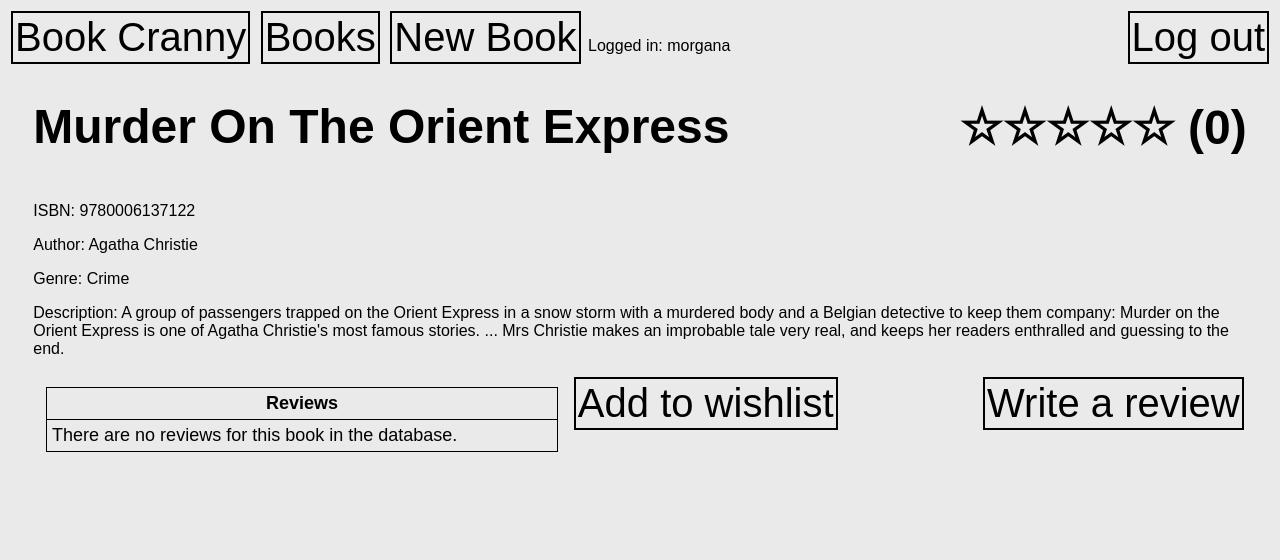
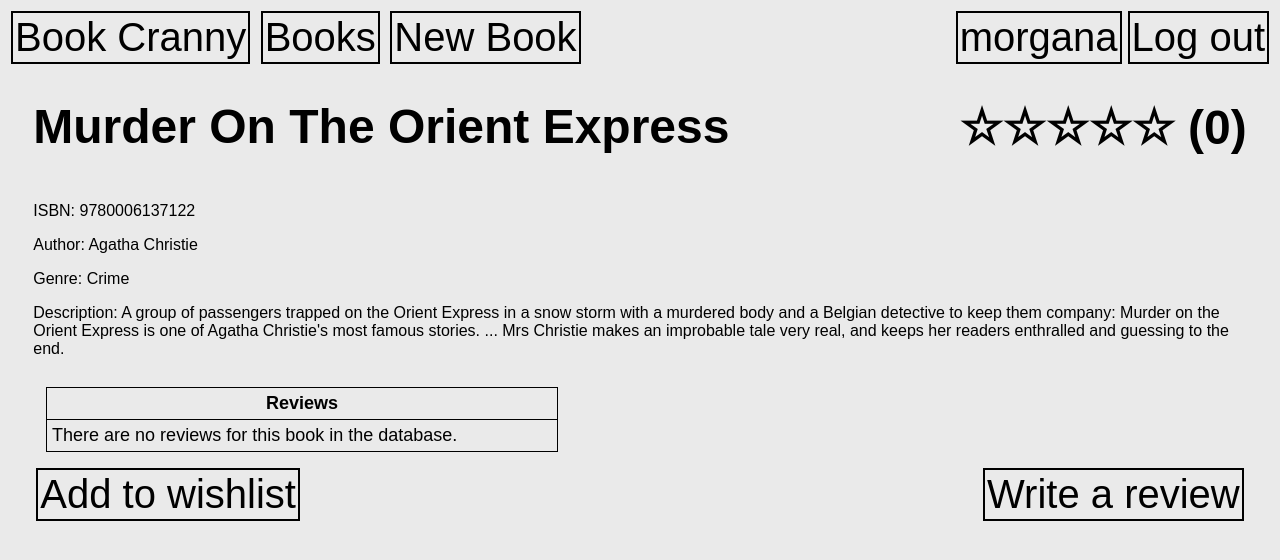
Before and after one commit to ChloeMorgana/bookCrannyProject, a Django app: page /bookcranny/book/9780006137122/ in a window 1280 px wide. Shown: the top 560 px of the page. Run offline with Django 3.2, Linux system fonts and the light colour scheme; a user stored in the database is signed in; data comes from the database, SQL or seed files in the repository.

Commit message:
fixed a layout issue in book.html and made the button to go to user page in header when logged in

```diff
--- a/templates/bookcranny/base.html
+++ b/templates/bookcranny/base.html
@@ -21,9 +21,11 @@
 				<a href="{% url 'bookCranny:newbook' %}" class="a_button large_a_button">
 					New Book
 				</a>
-				Logged in: {{ user.username }}
-				<a href="{% url 'auth_logout' %}?next=/bookcranny/" class="a_button large_a_button hb_right">
+				<a href="{% url 'auth_logout' %}?next={% url 'bookCranny:index' %}" class="a_button large_a_button hb_right">
 					Log out
+				</a>
+				<a href="{% url 'bookCranny:user' user.username %}" class="a_button large_a_button hb_right">
+					{{ user.username }}
 				</a>
 			{% else %}
 				<a href="{% url 'registration_register' %}" class="a_button large_a_button hb_right">
--- a/templates/bookcranny/book.html
+++ b/templates/bookcranny/book.html
@@ -40,8 +40,7 @@
 	{% endif %}
 </table>
 
-<br/>
-<p></p>
+<div style="display:inline-block;width:100%">
 <!-- new -->
 {% if user.is_authenticated %}
 {% if in_wishlist %}
@@ -52,5 +51,5 @@
 <a href="{% url 'bookCranny:rating' username ISBN %}" class="a_button large_a_button hb_right">Write a review</a>
 {% endif %}
 <!-- new -->
-
+</div>
 {% endblock %}
```
